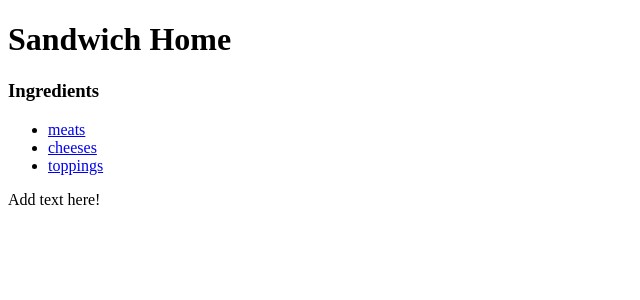
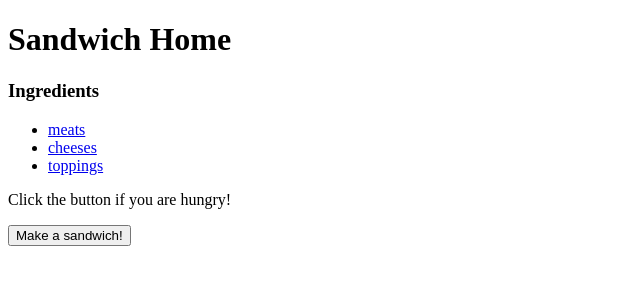
Before and after one commit to sobrien-banyan/sandwich-app, a Django app: page /sandwich/ in a window 1280 px wide. Shown: the top 300 px of the page, without its empty margins (0-640 px from the left). Run offline with Django 4.2, Linux system fonts and the light colour scheme.

Commit message:
sandwich generator

```diff
--- /dev/null
+++ b/sandwich_server/sandwich_app/templates/sandwich_generator.html
@@ -0,0 +1,2 @@
+<h1>{{ sandwich|title }}</h1>
+<p>Keep refreshing the page for a new sandwich!</p>
--- a/sandwich_server/sandwich_app/templates/sandwichapp.html
+++ b/sandwich_server/sandwich_app/templates/sandwichapp.html
@@ -19,6 +19,10 @@
     </li>
     {% endfor %}
     </ul>
-    <p>Add text here!</p>
+    <p>Click the button if you are hungry!</p>
+
+    <form action="{% url 'sandwich_generator' %}">
+        <input type="submit" value="Make a sandwich!" />
+    </form>
 </body>
 </html>
--- a/sandwich_server/sandwich_app/urls.py
+++ b/sandwich_server/sandwich_app/urls.py
@@ -1,8 +1,9 @@
 from django.urls import path
-# from sandwich_app.views import SandwichappView, IngredientsView
-from sandwich_app.views import SandwichappView, IngredientsView
+
+from sandwich_app.views import SandwichappView, IngredientsView, SandwichGeneratorView
 
 urlpatterns = [
     path('', SandwichappView.as_view(), name='sandwich'),
     path('ingredients/<str:ingredient_type>', IngredientsView.as_view(), name='ingredient_type'),
+    path('random', SandwichGeneratorView.as_view(), name='sandwich_generator')
 ]
--- a/sandwich_server/sandwich_app/views.py
+++ b/sandwich_server/sandwich_app/views.py
@@ -1,12 +1,13 @@
 from django.shortcuts import render
+from django.http import Http404
 from django.views import View
-
+import random
 # Create your views here.
 
 ingredients = {
-    'meats': ['beef', 'turkey'],
-    'cheeses': ['chedder', 'sharp chedder'],
-    'toppings': ['mayo', 'mustard'],
+    'meats': ['corned beef', 'pastrami', 'honey turkey', 'pepper steak', 'veggie burger'],
+    'cheeses': ['american', 'swiss', 'provolone', 'cheddar', 'mozzarella'],
+    'toppings': ['lettuce', 'tomato', 'onions', 'peppers', 'pickles']
 }
 
 class SandwichappView(View):
@@ -19,11 +20,23 @@ class SandwichappView(View):
 
 class IngredientsView(View):
     def get(self, request, ingredient_type):
-        return render (
+        if ingredient_type not in ingredients:
+            raise Http404(f'No such ingredient: {ingredient_type}')
+
+        return render(
             request = request,
-            template_name='ingredients_list.html',
-            context={
+            template_name = 'ingredients_list.html',
+            context = {
                 'ingredients': ingredients[ingredient_type],
-                'ingredient': ingredient_type
+                'ingredient_type': ingredient_type,
             }
         )
+
+class SandwichGeneratorView(View):
+    def get(self, request):
+            selected_meat = random.choice(ingredients['meats'])
+            selected_cheese = random.choice(ingredients['cheeses'])
+            selected_toppings = random.choice(ingredients['toppings'])
+
+            sandwich = f'{selected_meat} & {selected_cheese} with {selected_toppings}'
+            return render(request, 'sandwich_generator.html', context = { 'sandwich' : sandwich})
```
